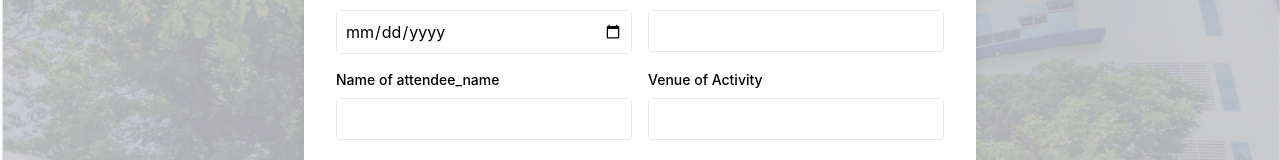
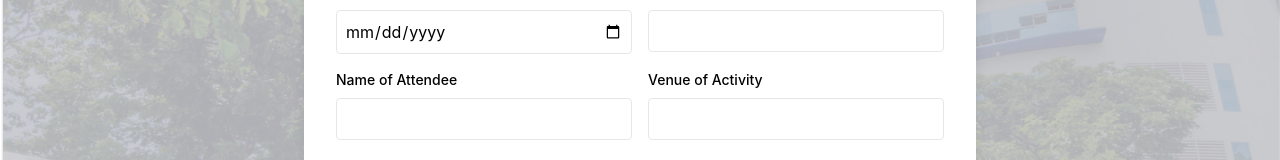
Before and after one commit to s0miii/DocQuest_Monitoring-Evalutation, a React (Create React App) app in the folder Frontend/: page /eval in a window 1280 px wide. Shown: the part 260-420 px from the top of the page. Built offline with nearby package versions, Linux system fonts and the light colour scheme.

Commit message:
EvalForm: field names are matched sa backend

```diff
--- a/Frontend/src/pages/proponents/EvaluationForm.js
+++ b/Frontend/src/pages/proponents/EvaluationForm.js
@@ -93,7 +93,7 @@
                         />
                     </div>
                     <div>
-                        <label className="block text-sm font-medium mb-2">Name of attendee_name</label>
+                        <label className="block text-sm font-medium mb-2">Name of Attendee</label>
                         <input
                             type="text"
                             name="attendee_name"
```
